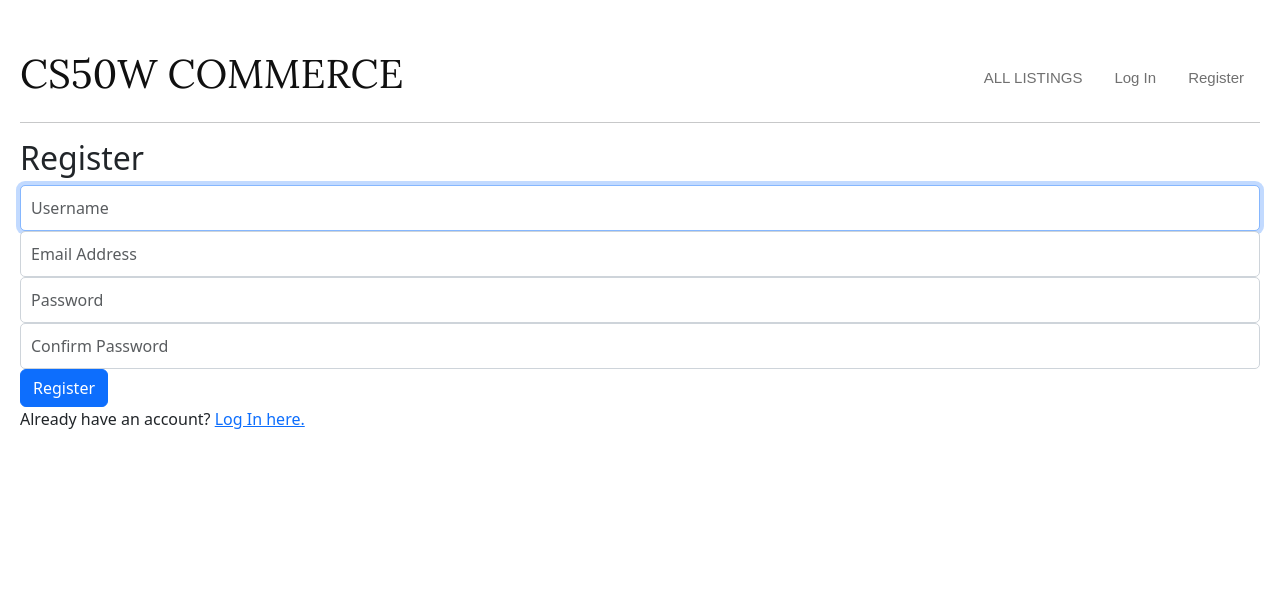
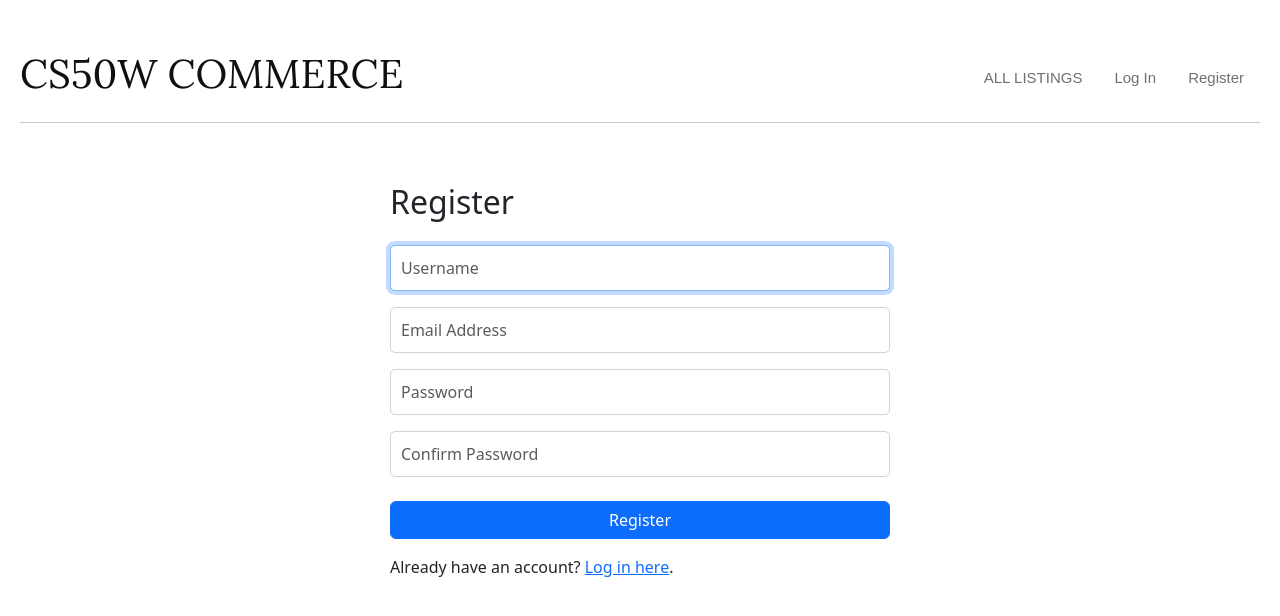
Before and after one commit to sam-aum/Commerce-Project-2, a Django app: page /register in a window 1280 px wide. Shown: the top 616 px of the page. Run offline with Django 3.2, Linux system fonts and the light colour scheme; some web fonts are replaced.

Commit message:
Register css changed

```diff
--- a/auctions/templates/auctions/register.html
+++ b/auctions/templates/auctions/register.html
@@ -2,29 +2,41 @@
 
 {% block body %}
 
-    <h2>Register</h2>
+<div class="auth-container">
+
+    <h2 class="mb-4">Register</h2>
 
     {% if message %}
-        <div>{{ message }}</div>
+        <div class="alert alert-danger mb-3">{{ message }}</div>
     {% endif %}
 
     <form action="{% url 'register' %}" method="post">
         {% csrf_token %}
-        <div class="form-group">
+
+        <div class="form-group mb-3">
             <input class="form-control" autofocus type="text" name="username" placeholder="Username">
         </div>
-        <div class="form-group">
+
+        <div class="form-group mb-3">
             <input class="form-control" type="email" name="email" placeholder="Email Address">
         </div>
-        <div class="form-group">
+
+        <div class="form-group mb-3">
             <input class="form-control" type="password" name="password" placeholder="Password">
         </div>
-        <div class="form-group">
+
+        <div class="form-group mb-3">
             <input class="form-control" type="password" name="confirmation" placeholder="Confirm Password">
         </div>
-        <input class="btn btn-primary" type="submit" value="Register">
+
+        <input class="btn btn-primary w-100 mt-2" type="submit" value="Register">
     </form>
 
-    Already have an account? <a href="{% url 'login' %}">Log In here.</a>
+    <p class="mt-3">
+        Already have an account?
+        <a href="{% url 'login' %}">Log in here</a>.
+    </p>
+
+</div>
 
 {% endblock %}
```
